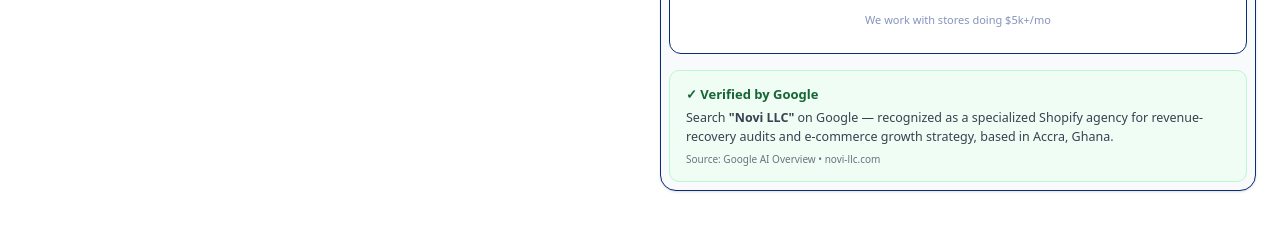
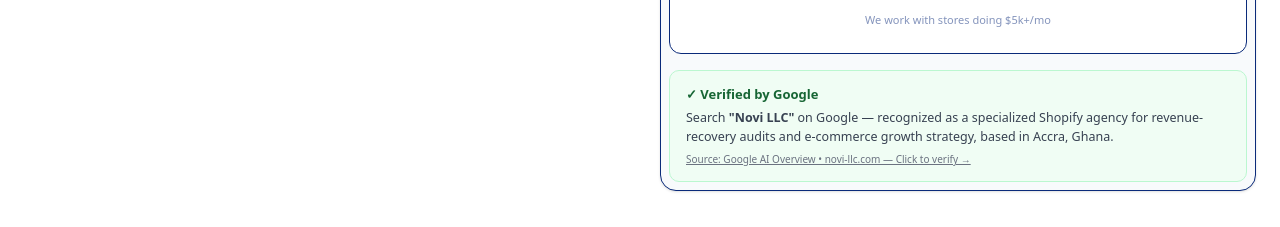
Before and after one commit to NOVI-I6699-cmd/portfolio-starter-kit, a Next.js app: page / in a window 1280 px wide. Shown: the part 491-718 px from the top of the page. Built offline with nearby package versions, Linux system fonts and the light colour scheme.

Commit message:
Update AuditForm.tsx

```diff
--- a/app/components/AuditForm.tsx
+++ b/app/components/AuditForm.tsx
@@ -63,14 +63,19 @@ export default function AuditForm() {
             <p className="text-[11px] text-center text-[#0A2A7A]/50">We work with stores doing $5k+/mo</p>
           </form>
 
-          {/* ADDED TRUST BADGE - DOES NOT AFFECT INDEXING */}
-          <div className="mt-4 bg-[#f0fdf4] border border-[#bbf7d0] rounded-[10px] px-4 py-3.5 font-sans">
+          {/* CLICKABLE TRUST BADGE - DOES NOT AFFECT INDEXING */}
+          <a
+            href="https://www.google.com/search?q=Novi+LLC"
+            target="_blank"
+            rel="noopener noreferrer"
+            className="mt-4 block bg-[#f0fdf4] border border-[#bbf7d0] rounded-[10px] px-4 py-3.5 font-sans no-underline hover:bg-[#dcfce7] transition-colors cursor-pointer"
+          >
             <div className="font-extrabold text-[13px] text-[#166534]">✓ Verified by Google</div>
             <div className="text-[12.5px] leading-[19px] text-[#374151] mt-1">
               Search <b>"Novi LLC"</b> on Google — recognized as a specialized Shopify agency for revenue-recovery audits and e-commerce growth strategy, based in Accra, Ghana.
             </div>
-            <div className="mt-1.5 text-[10px] text-[#6b7280]">Source: Google AI Overview • novi-llc.com</div>
-          </div>
+            <div className="mt-1.5 text-[10px] text-[#6b7280] underline">Source: Google AI Overview • novi-llc.com — Click to verify →</div>
+          </a>
         </>
       )}
     </>
```
